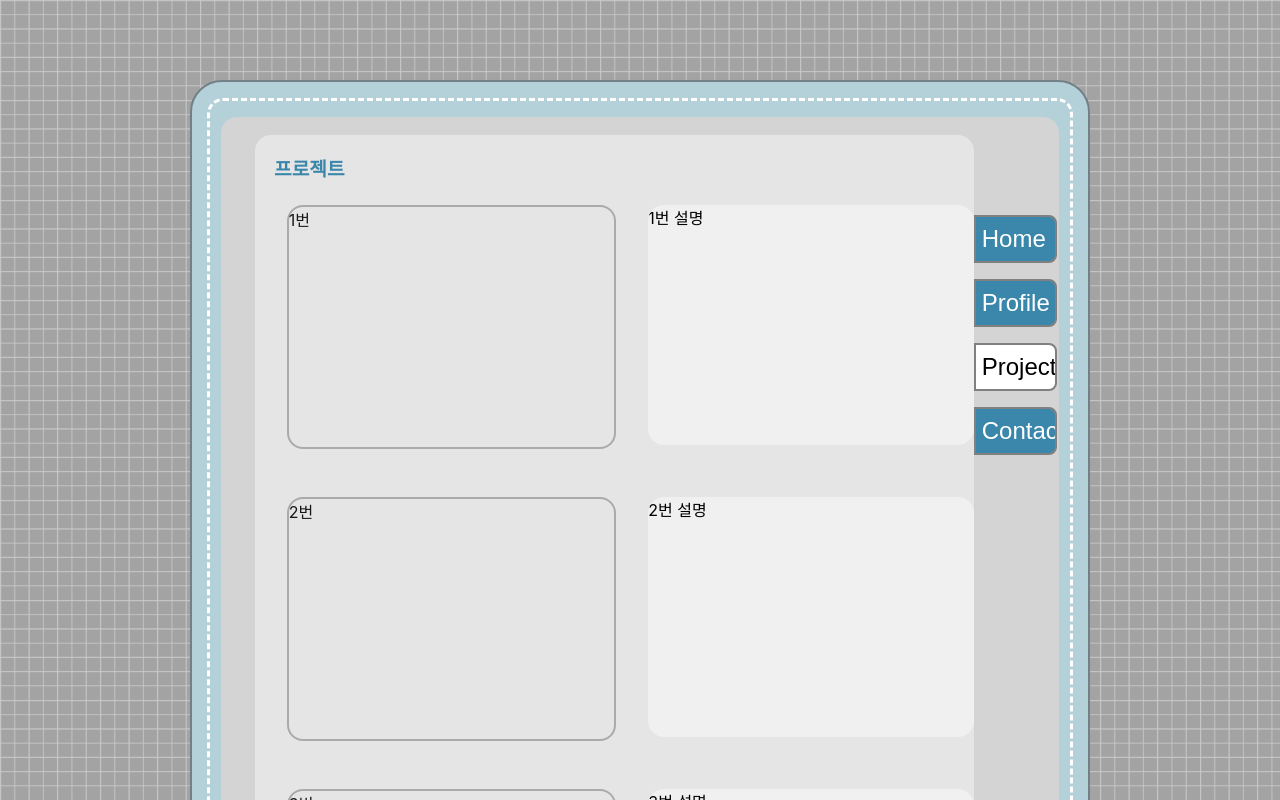
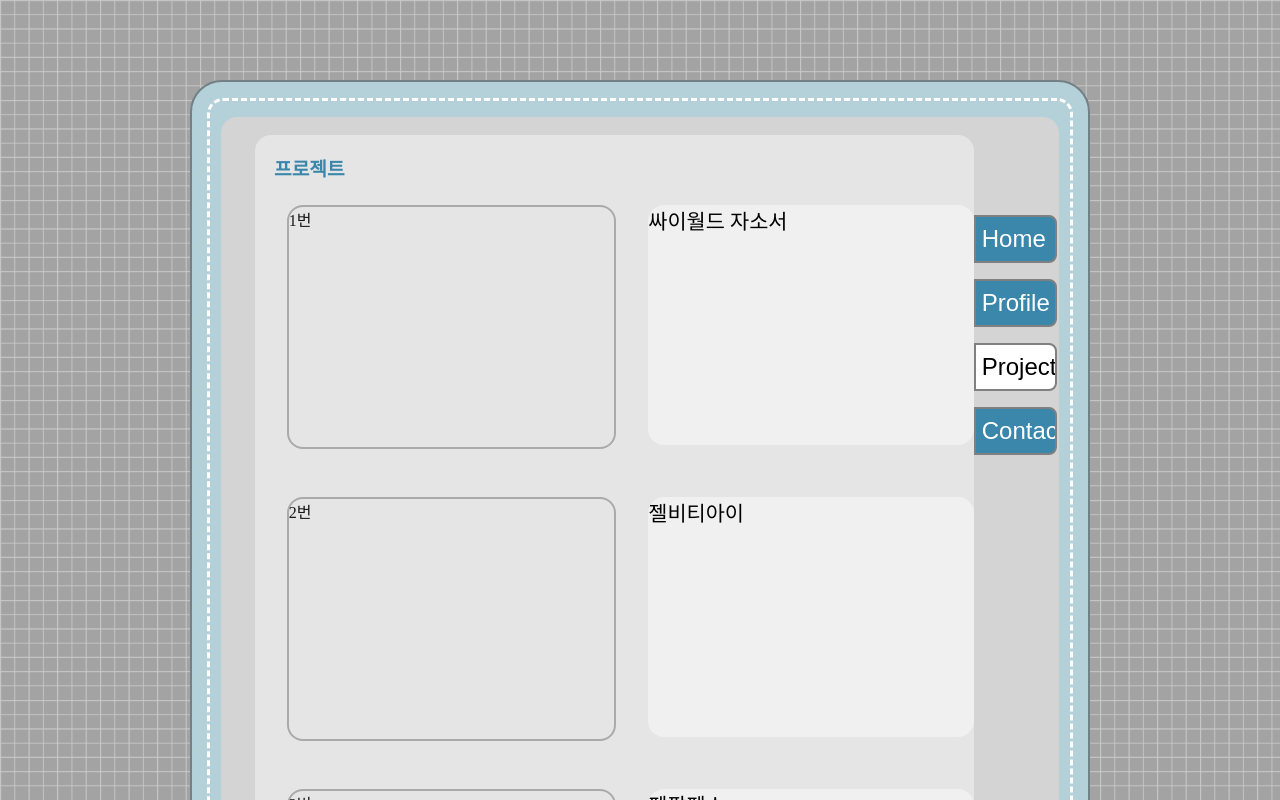
Before and after one commit to jaeho13/Cyworld, a React (Create React App) app in the folder CYWORLD/: page /project in a window 1280 px wide. Built offline with nearby package versions, Linux system fonts and the light colour scheme.

Commit message:
Add files via upload

```diff
--- a/CYWORLD/src/App.js
+++ b/CYWORLD/src/App.js
@@ -1,5 +1,4 @@
 import React from "react";
-import styled from "styled-components"
 import { BrowserRouter as Router, Routes, Route } from "react-router-dom";
 import Home from "./Components/Home";
 import Profile from "./Components/Profile";
--- a/CYWORLD/src/Components/Project.jsx
+++ b/CYWORLD/src/Components/Project.jsx
@@ -34,18 +34,27 @@ const Project = () => {
 
                                     <Bind2>
                                         <Contents>1번</Contents>
-                                        <ContentsDetail>1번 설명</ContentsDetail>
+                                        <ContentsDetail>
+                                            <ContentsDetailTitle>싸이월드 자소서</ContentsDetailTitle>
+
+                                        </ContentsDetail>
 
                                     </Bind2>
 
                                     <Bind2>
                                         <Contents>2번</Contents>
-                                        <ContentsDetail>2번 설명</ContentsDetail>
+                                        <ContentsDetail>
+                                            <ContentsDetailTitle>젤비티아이</ContentsDetailTitle>
+
+                                        </ContentsDetail>
                                     </Bind2>
 
                                     <Bind2>
                                         <Contents>3번</Contents>
-                                        <ContentsDetail>3번 설명</ContentsDetail>
+                                        <ContentsDetail>
+                                            <ContentsDetailTitle>펜팔펜스</ContentsDetailTitle>
+
+                                        </ContentsDetail>
                                     </Bind2>
 
                                     <Bind2>
@@ -169,6 +178,11 @@ const ContentsDetail = styled.div`
     white-space: pre-wrap;
 `
 
+const ContentsDetailTitle = styled.div`
+    font-size: 1.3rem;
+ `
+
+
 const Right = styled.div`
     width: 10%;
     height: 40rem;
--- a/CYWORLD/src/index.js
+++ b/CYWORLD/src/index.js
@@ -1,6 +1,6 @@
 import React from 'react';
 import ReactDOM from 'react-dom/client';
-import './index.css';
+// import './index.css';
 import App from './App';
 import reportWebVitals from './reportWebVitals';
 
```
